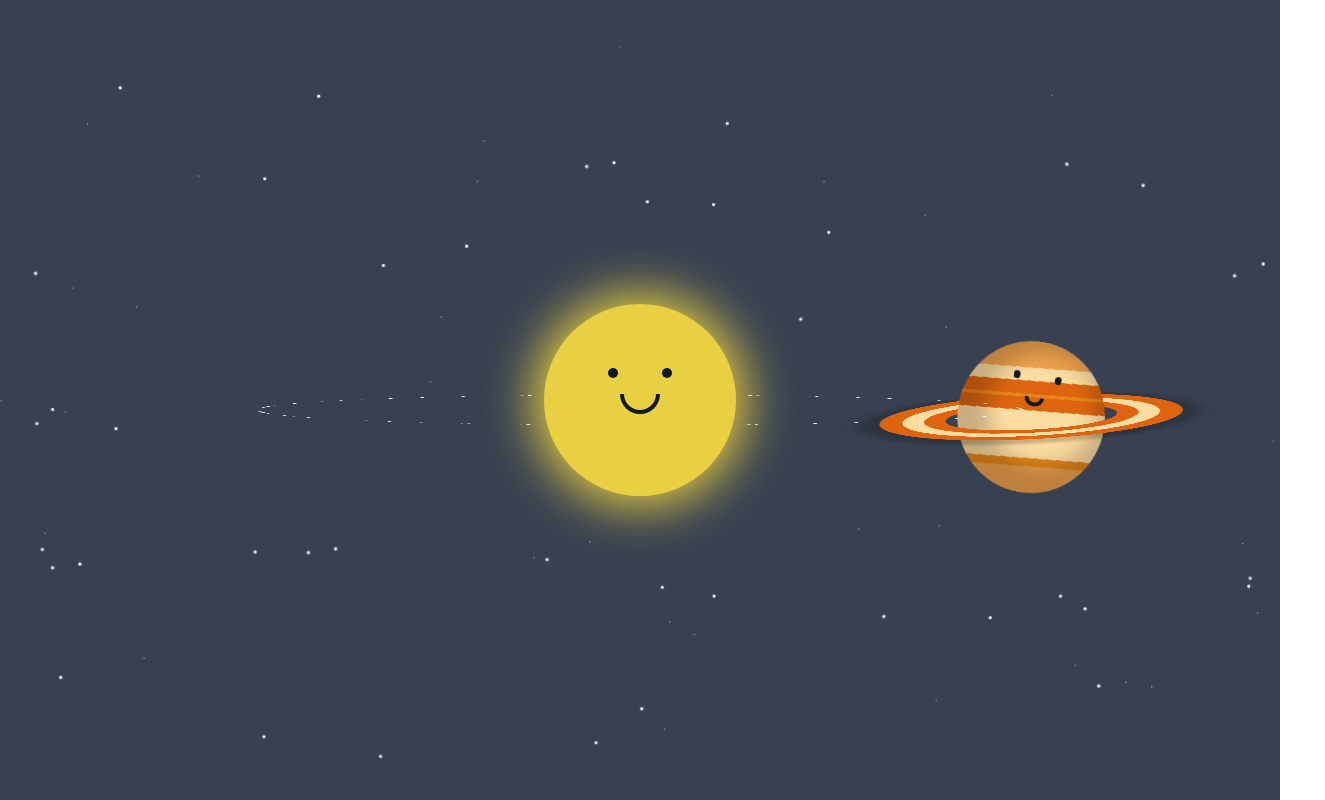
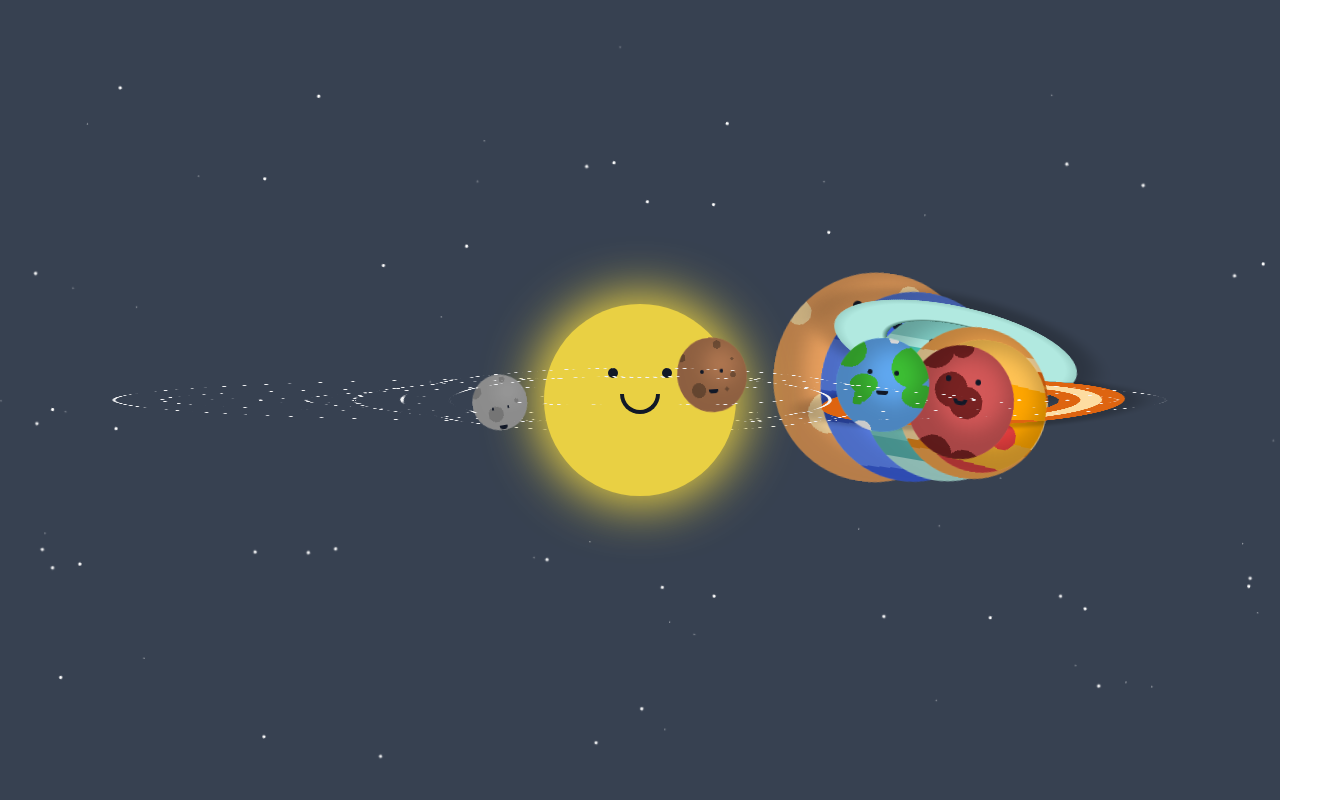
Before and after one commit to cam-peck/mission-beepossible, a Next.js app: page / in a window 1280 px wide. Shown: the whole page, 1325 px wide, since content can reach past the window. Built offline with nearby package versions, Linux system fonts and the light colour scheme.

Commit message:
Created reusable componenets to map over array and render all planets

```diff
--- a/pages/index.tsx
+++ b/pages/index.tsx
@@ -54,6 +54,45 @@ export default function Home() {
     setPlanets(planetsList);
   }, []);
   // replace SolarSystem component load with the solar-system code for the home page
+  const renderPlanets = (planets: planets[]) => {
+    let width = 100;
+    let top = 0;
+    let animation = 6;
+    const orbitPlanets = planets.map((planets) => {
+      width += 50;
+      top -= 25;
+      animation += 4;
+
+      const style = {
+        width: width + '%',
+        top: top + '%',
+        animationDuration: animation + 's',
+      };
+
+      const planetAnimation = animation + 's';
+      const name = planets.planetName.toLowerCase();
+
+      return (
+        <div
+          className="aspect-square margin-auto rounded-full border-4 border-dotted border-gray-100 absolute animate-[circle_linear_infinite] preserve"
+          style={style}
+          key={planets.planetName}
+        >
+          <Planet
+            planetName={name}
+            visibleRings={planets.visibleRings}
+            planetWidth={'20%'}
+            planetEyes={'15%'}
+            planetMouthHeight={'7.5%'}
+            planetMouthWidth={'40%'}
+            animationDuration={planetAnimation}
+          />
+        </div>
+      );
+    });
+    return orbitPlanets;
+  };
+
   if (!planets) {
     return <h1>LOADING. . .</h1>;
   } else {
@@ -69,20 +108,9 @@ export default function Home() {
               </div>
               <div className="w-[20px] lg:w-[40px] h-[10px] lg:h-[20px] rounded-b-full border-b-2 border-l-2 border-r-2 lg:border-b-4 lg:border-l-4 border-gray-900 lg:border-r-4 mt-2 lg:mt-4" />
             </div>
-            <div className="w-[400%] top-[-145%] aspect-square margin-auto rounded-full border-4 border-dotted border-gray-100 absolute animate-[circle_26s_linear_infinite] preserve">
-              <Planet
-                planetName={'saturn'}
-                visibleRings={true}
-                planetWidth={'20%'}
-                planetEyes={'15%'}
-                planetMouthHeight={'7.5%'}
-                planetMouthWidth={'40%'}
-                animationDuration={'26s'}
-              />
-            </div>
+            {renderPlanets(planets)}
           </div>
         </div>
-        {/* <SolarSystem /> */}
       </main>
     );
   }
```
